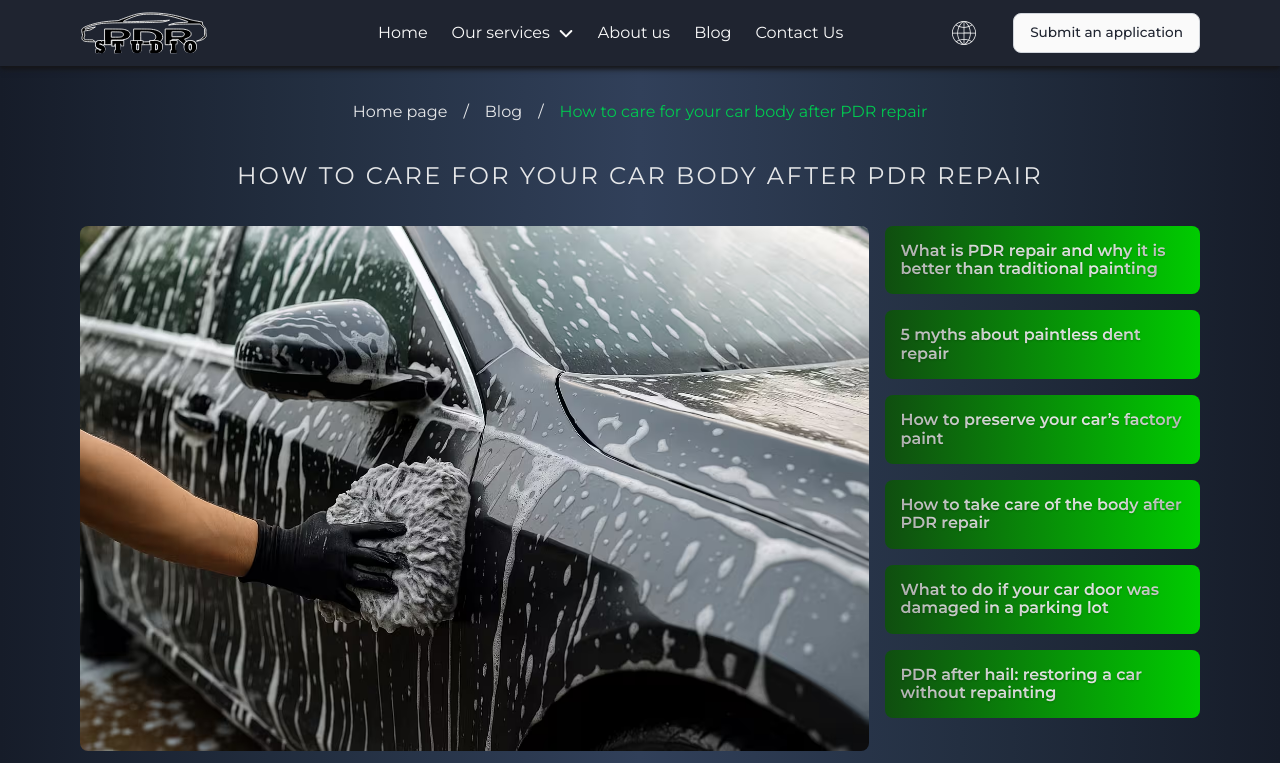
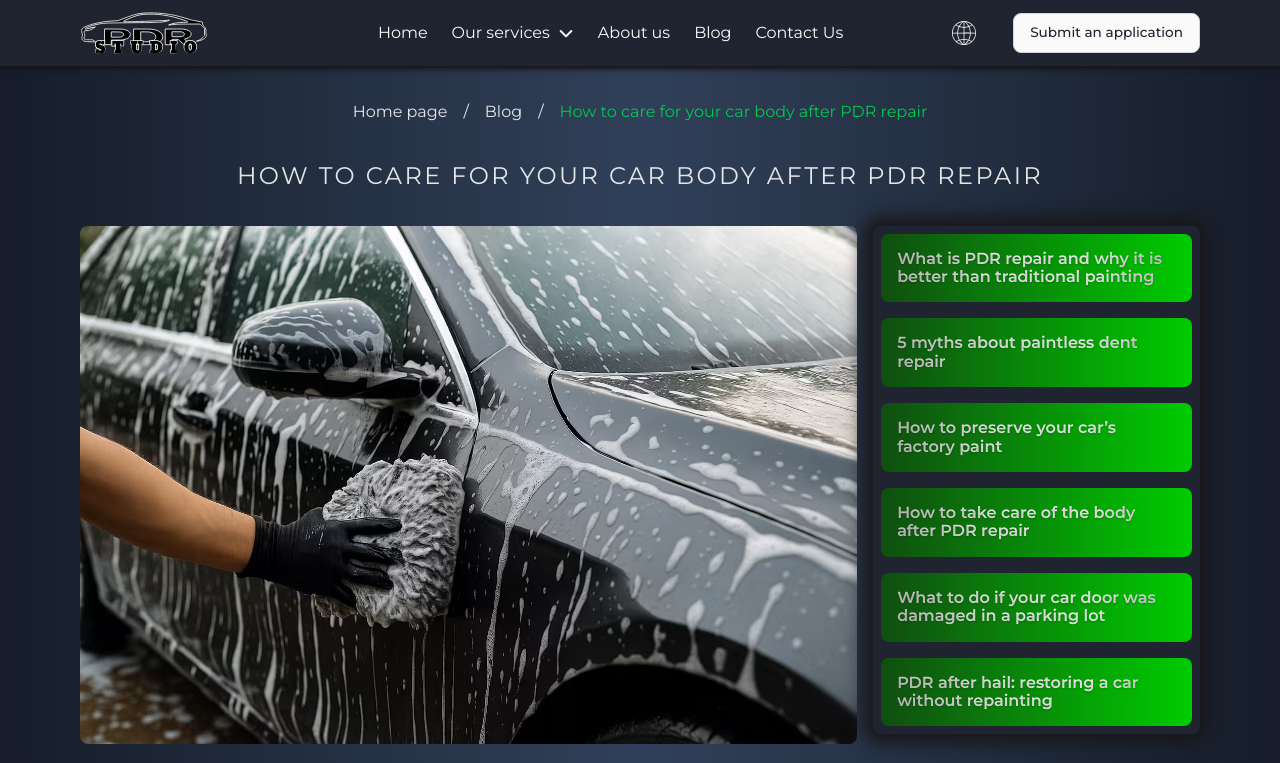
Before and after one commit to VyacheslavT1/Pdr-garage, a Next.js app: page /en/blog/afterPDRCare in a window 1280 px wide. Shown: the top 763 px of the page. Built offline with nearby package versions, Linux system fonts and the light colour scheme; what @ant-design/nextjs-registry would draw is missing.

Commit message:
Refactor styles in EstimateRequestForm, SideMenuList, ServicesOverview, and ServicesSwiper for improved layout and design consistency

```diff
--- a/src/modules/requests/feature/estimate-request/ui/EstimateRequestForm/EstimateRequestForm.module.scss
+++ b/src/modules/requests/feature/estimate-request/ui/EstimateRequestForm/EstimateRequestForm.module.scss
@@ -1,6 +1,4 @@
 .formContainer {
-  // padding-inline: var(--padding-small);
-
   .form {
     min-width: 343px;
     max-width: 27rem;
--- a/src/shared/ui/side-menu-list/SideMenuList.module.css
+++ b/src/shared/ui/side-menu-list/SideMenuList.module.css
@@ -4,8 +4,19 @@
 
 @media (min-width: 992px) {
   .sideMenu {
+    position: sticky;
     display: block;
+    top: 4.5rem;
     flex: 1;
+    align-self: flex-start;
+    max-height: -moz-fit-content;
+    max-height: fit-content;
+    margin-bottom: var(--margin-large);
+    background-color: var(--color-dark);
+    padding: var(--padding-xsmall);
+    border-radius: var(--border-radius);
+    box-shadow: var(--color-grey-dark) 0px 0px 18px 10px;
+    overflow-y: auto;
   }
   .menuItem {
     position: relative;
@@ -29,6 +40,9 @@
   .menuItem:hover {
     animation: shine 2s linear infinite;
   }
+  .menuItem:last-child {
+    margin-bottom: 0;
+  }
 }
 @keyframes shine {
   to {
--- a/src/shared/ui/side-menu-list/SideMenuList.module.scss
+++ b/src/shared/ui/side-menu-list/SideMenuList.module.scss
@@ -4,8 +4,18 @@
 
 @media (min-width: 992px) {
   .sideMenu {
+    position: sticky;
     display: block;
+    top: 4.5rem;
     flex: 1;
+    align-self: flex-start;
+    max-height: fit-content;
+    margin-bottom: var(--margin-large);
+    background-color: var(--color-dark);
+    padding: var(--padding-xsmall);
+    border-radius: var(--border-radius);
+    box-shadow: var(--color-grey-dark) 0px 0px 18px 10px;
+    overflow-y: auto;
   }
 
   .menuItem {
@@ -32,6 +42,9 @@
       animation: shine 2s linear infinite;
     }
   }
+  .menuItem:last-child {
+    margin-bottom: 0;
+  }
 }
 
 @keyframes shine {
--- a/src/widgets/services-overview/ServicesOverview.module.scss
+++ b/src/widgets/services-overview/ServicesOverview.module.scss
@@ -1,4 +1,3 @@
-
 .contentWrapper {
   display: flex;
   flex-direction: column;
--- a/src/widgets/services-swiper/ServicesSwiper.module.css
+++ b/src/widgets/services-swiper/ServicesSwiper.module.css
@@ -2,7 +2,9 @@
 .servicesSectionWrapper {
   width: 100%;
   padding-inline: var(--padding-small);
-  margin-block: var(--padding-small);
+  margin-top: var(--padding-small);
+  padding-block: var(--padding-medium);
+  background: linear-gradient(135deg, var(--color-grey-60) 0%, var(--color-grey-cool-light) 50%, var(--color-grey-60) 100%);
 }
 .servicesSectionWrapper .servicesSection {
   position: relative;
```
Also changed, not shown: src/widgets/services-swiper/ServicesSwiper.module.scss (+8 -1 lines).
